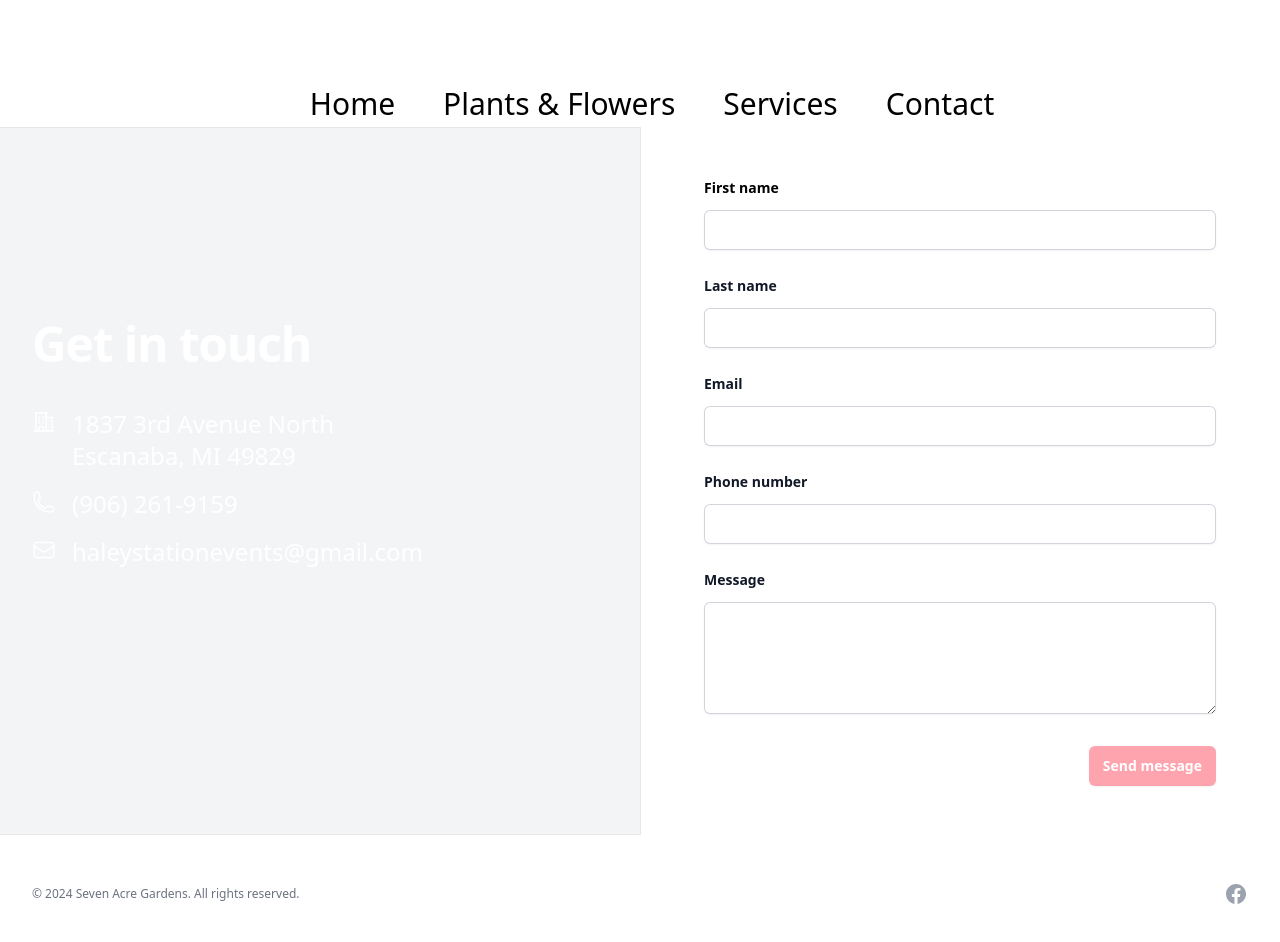
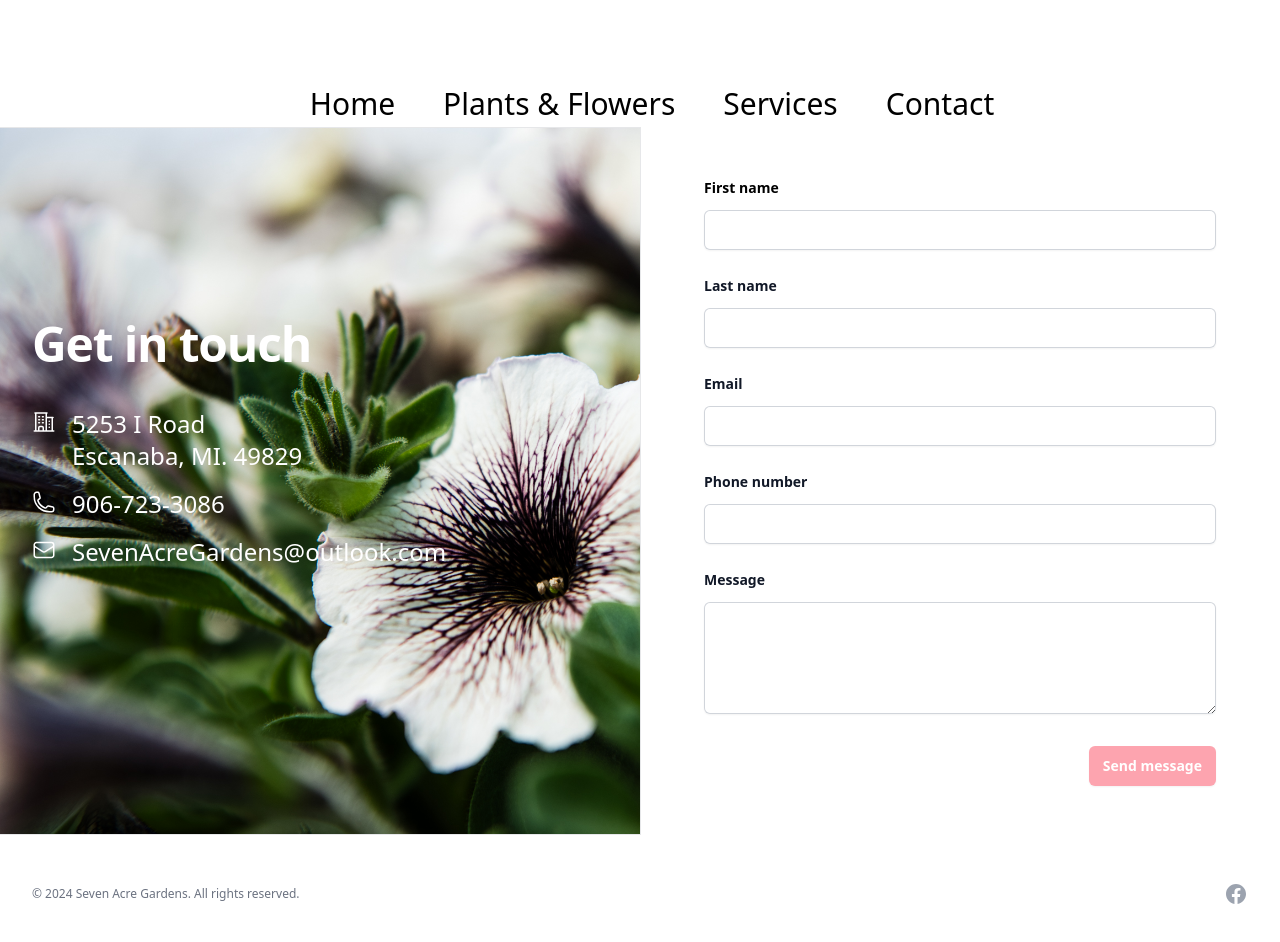
Before and after one commit to lee14k/seven-acres, a Next.js app: page /contact in a window 1280 px wide. Shown: the top 942 px of the page. Built offline with nearby package versions, Linux system fonts and the light colour scheme.

Commit message:
fixed, need to make it pretty now
didn't have smtp_port as an env variable

```diff
--- a/components/ContactForm.jsx
+++ b/components/ContactForm.jsx
@@ -81,8 +81,8 @@ export default function ContactForm() {
                   />
                 </dt>
                 <dd className="text-2xl">
-                  1837 3rd Avenue North <br />
-                  Escanaba, MI 49829{" "}
+                5253 I Road  <br />
+                Escanaba, MI. 49829{" "}
                 </dd>
               </div>
               <div className="flex gap-x-4">
@@ -96,9 +96,9 @@ export default function ContactForm() {
                 <dd className="text-2xl">
                   <a
                     className="hover:text-gray-900"
-                    href="tel:+1 (555) 234-5678"
+                    href="tel:+1 906-723-3086"
                   >
-                    (906) 261-9159
+                    906-723-3086
                   </a>
                 </dd>
               </div>
@@ -113,9 +113,9 @@ export default function ContactForm() {
                 <dd className="text-2xl">
                   <a
                     className="hover:text-gray-900"
-                    href="mailto:haleystationevents@gmail.com"
+                    href="mailto:SevenAcreGardens@outlook.com"
                   >
-                    haleystationevents@gmail.com
+                    SevenAcreGardens@outlook.com
                   </a>
                 </dd>
               </div>
--- a/styles/globals.css
+++ b/styles/globals.css
@@ -667,3 +667,8 @@
     align-items: center;
   }
 }
+
+.contact-side-one{
+  background-image:url('/Flowers_Lo-Res-8316.jpg');
+  background-size: cover;
+}
```
